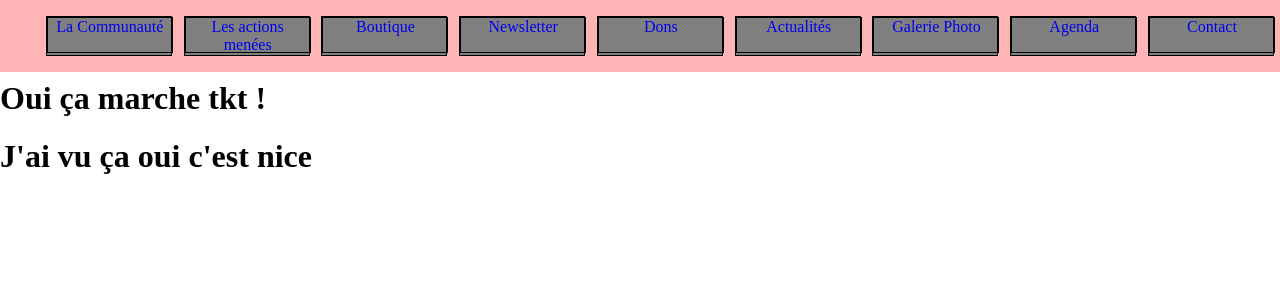
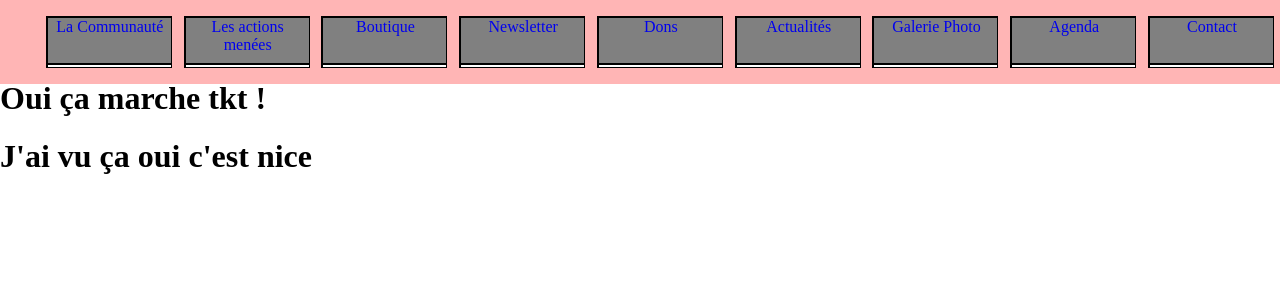
Before and after one commit to miszczuk-cell/projet, a PHP site: page /main.php in a window 1280 px wide. Shown: the top 300 px of the page. Run offline with PHP 8.4, Linux system fonts and the light colour scheme.

Commit message:
Amélioration menu

```diff
--- a/include/menu.html
+++ b/include/menu.html
@@ -1,15 +1,15 @@
 <!-- barre de navigation -->
 	<div class="menu">
 		<ul class="nav navbar-nav">
-			<li><div><a href="communaute.php">La Communauté</a></div></li>
-			<li><div><a href="actions.php">Les actions menées</a></div></li>
-      <li><div><a href="boutique.php">Boutique</a></div></li>
-      <li><div><a href="newsletter.php">Newsletter</a></div></li>
-      <li><div><a href="dons.php">Dons</a></div></li>
-      <li><div><a href="actualites.php">Actualités</a></div></li>
-      <li><div><a href="galerie.php">Galerie Photo</a></div></li>
-      <li><div><a href="agenda.php">Agenda</a></div></li>
-			<li><div><a href="contact.php">Contact</a></div></li>
+			<li><div class="item-menu"><a href="communaute.php">La Communauté</a></div><div class="sous-ligne"></div></li>
+			<li><div class="item-menu"><a href="actions.php">Les actions menées</a></div><div class="sous-ligne"></div></li>
+      <li><div class="item-menu"><a href="boutique.php">Boutique</a></div><div class="sous-ligne"></div></li>
+      <li><div class="item-menu"><a href="newsletter.php">Newsletter</a></div><div class="sous-ligne"></div></li>
+      <li><div class="item-menu"><a href="dons.php">Dons</a></div><div class="sous-ligne"></div></li>
+      <li><div class="item-menu"><a href="actualites.php">Actualités</a></div><div class="sous-ligne"></div></li>
+      <li><div class="item-menu"><a href="galerie.php">Galerie Photo</a></div><div class="sous-ligne"></div></li>
+      <li><div class="item-menu"><a href="agenda.php">Agenda</a></div><div class="sous-ligne"></div></li>
+			<li><div class="item-menu"><a href="contact.php">Contact</a></div><div class="sous-ligne"></div></li>
 		</ul>
 	</div>
 <!-- oui -->
--- a/style.css
+++ b/style.css
@@ -36,10 +36,34 @@ a
   text-align: center;
   background-color: grey;
   background-size: 50%;
+  background-size: cover;
+  border: 1px black solid;
+  overflow: hidden;
+  height: 50px;
 }
-.menu ul li div
+
+.menu ul .item-menu
 {
+  top:0;
+  left: 0;
+  position: relative;
   width: 100%;
   height: 90%;
   border: 1px black solid;
 }
+
+.menu ul .sous-ligne
+{
+  top: 0px;
+  left: 0px;
+  width: 100%;
+  height: 10%;
+  background-color: white;
+  transition-duration: 2s;
+  border: 1px black solid;
+}
+
+.menu ul .sous-ligne:hover
+{
+  width:0px;
+}
```
